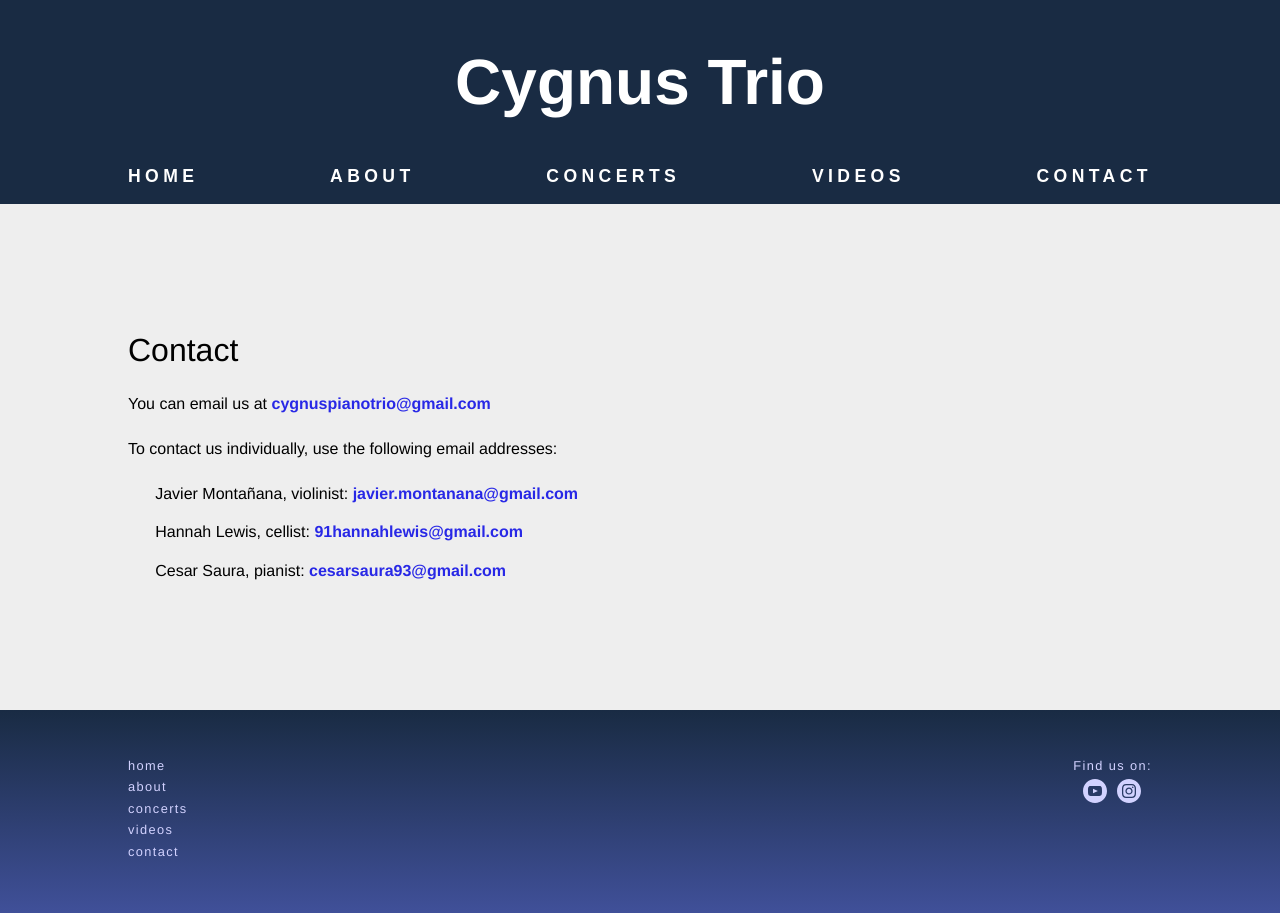
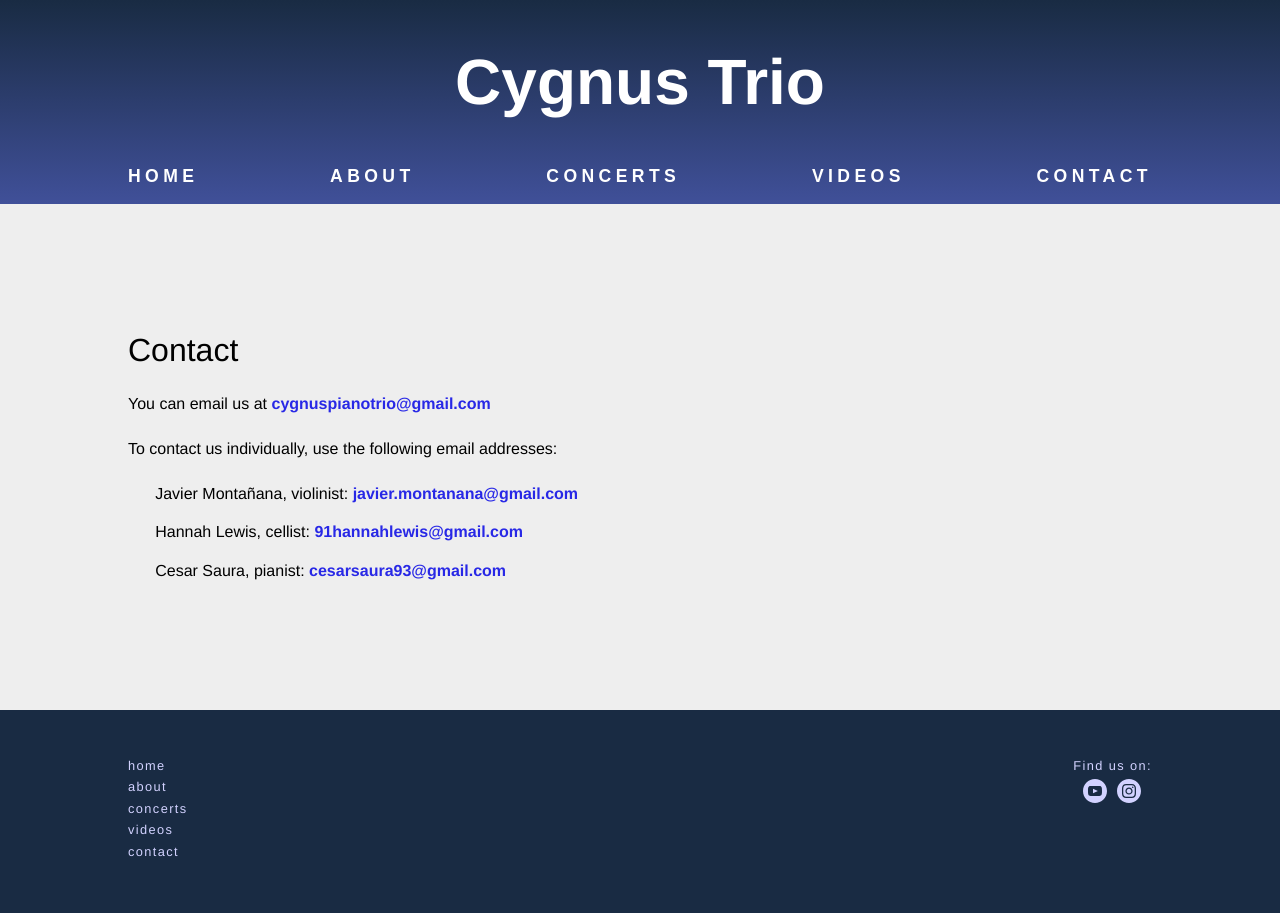
Before and after one commit to javiermontanana/cygnus-trio-website, a Jekyll site: the page built from contact.html, in a window 1280 px wide. Built offline with Jekyll 4.4.1, drawn with Linux system fonts in a browser that asks for light colours.

Commit message:
footer box shadow

```diff
--- a/css/style.css
+++ b/css/style.css
@@ -39,8 +39,8 @@
 */
 
 .footer {
-	/* background-color: #192b43; */
-	background-image: linear-gradient(#192b43, #405099);
+	background-color: #192b43;
+	box-shadow: 0 50vh 0 50vh #192b43;
 	color: #d2d2ff;
 	fill: #d2d2ff;
 	font-size: 0.8rem;
@@ -114,7 +114,8 @@
 
 
 header {
-	background-color: #192b43;
+	background-image: linear-gradient(#192b43, #405099);
+	/* background-color: #192b43; */
 	margin-bottom: 8rem;
 }
 
```
Also changed, not shown: 1 other file.
